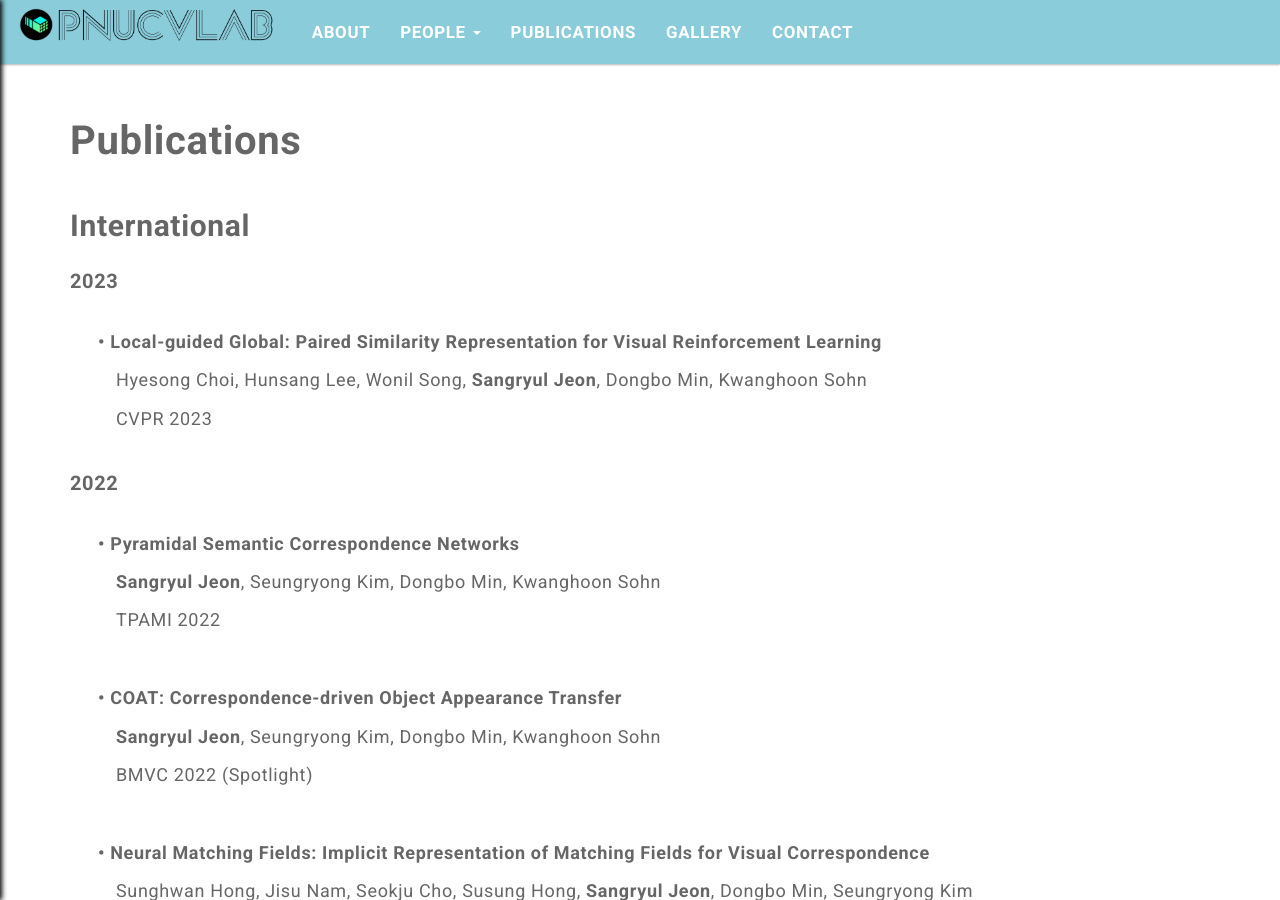
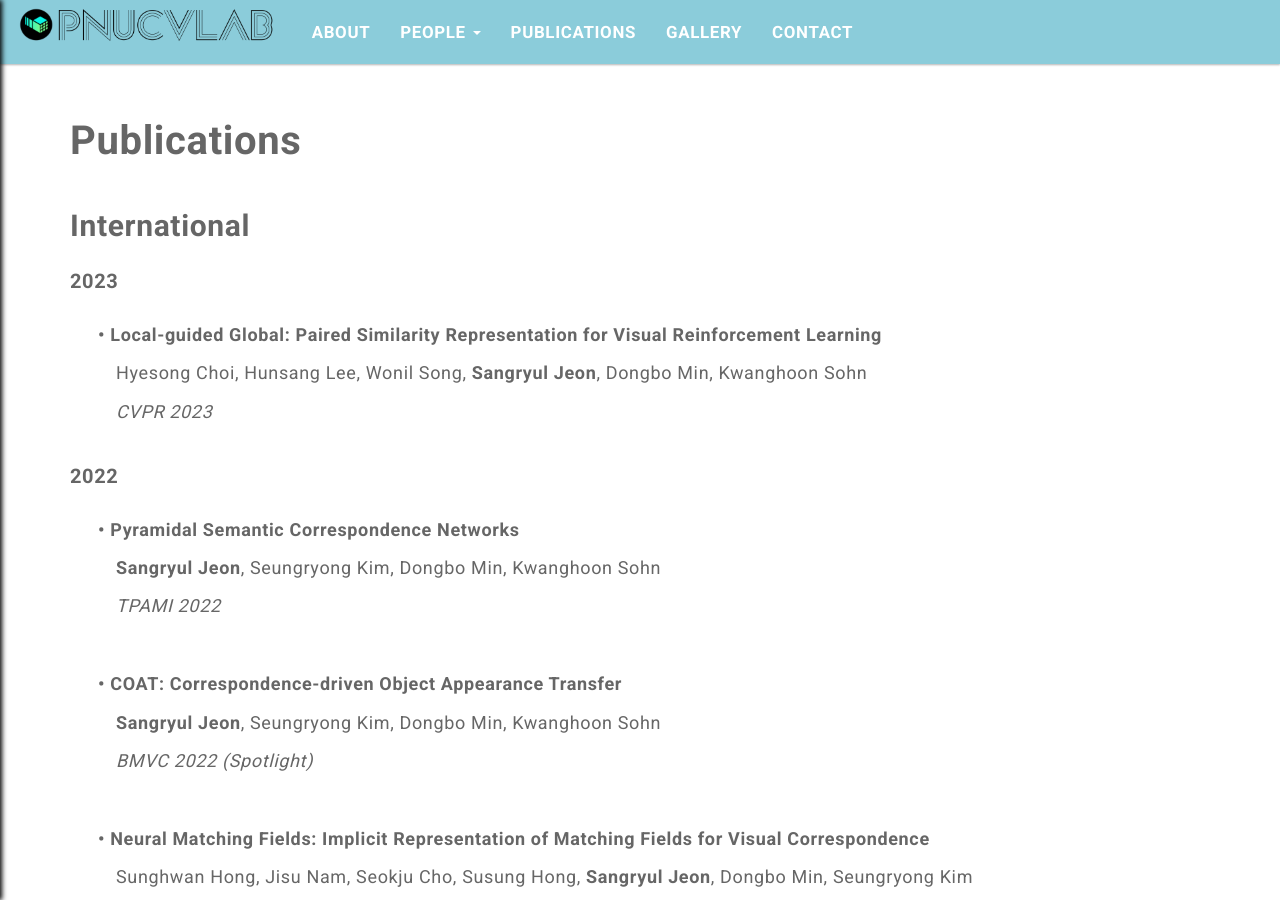
Before and after one commit to pnucvlab/pnucvlab.github.io, a Jekyll site: the page built from pages/publications.html, in a window 1280 px wide and 900 px high. Built offline with Jekyll 4.4.1, drawn with Linux system fonts in a browser that asks for light colours.

Commit message:
edit publications page

```diff
--- a/pages/publications.html
+++ b/pages/publications.html
@@ -8,184 +8,184 @@ permalink: /publications/
 
 <p style="font-size:30px; margin-bottom:10px;"><strong>International</strong></p>
 
-<p style="font-size:20px; margin-bottom:10px;"><strong>2023</strong></p>
+<p style="font-size:20px; margin-bottom:3px;"><strong>2023</strong></p>
 <div class="publication">
   <div class="publication-info">
-    <p style="font-size:18px; font-weight:bold; padding-left:1em; margin-bottom:2px;">
+    <p style="font-size:18px; font-weight:bold; padding-left:1em; margin-bottom:1px;">
       • Local-guided Global: Paired Similarity Representation for Visual Reinforcement Learning
     </p>
-    <p style="font-size:18px; padding-left:2em; margin-bottom:2px;">
+    <p style="font-size:18px; padding-left:2em; margin-bottom:1px;">
       Hyesong Choi, Hunsang Lee, Wonil Song, <strong>Sangryul Jeon</strong>, Dongbo Min, Kwanghoon Sohn
     </p>
-    <p style="font-size:18px; padding-left:2em; margin-bottom:10px;">
+    <p style="font-size:18px; padding-left:2em; margin-bottom:10px; font-style:italic;">
       CVPR 2023
     </p>
   </div>
 </div>
 
-<p style="font-size:20px; margin-bottom:10px;"><strong>2022</strong></p>
+<p style="font-size:20px; margin-bottom:3px;"><strong>2022</strong></p>
 <div class="publication">
   <div class="publication-info">
-    <p style="font-size:18px; font-weight:bold; padding-left:1em; margin-bottom:2px;">
+    <p style="font-size:18px; font-weight:bold; padding-left:1em; margin-bottom:1px;">
       • Pyramidal Semantic Correspondence Networks
     </p>
-    <p style="font-size:18px; padding-left:2em; margin-bottom:2px;">
+    <p style="font-size:18px; padding-left:2em; margin-bottom:1px;">
       <strong>Sangryul Jeon</strong>, Seungryong Kim, Dongbo Min, Kwanghoon Sohn
     </p>
-    <p style="font-size:18px; padding-left:2em; margin-bottom:10px;">
+    <p style="font-size:18px; padding-left:2em; margin-bottom:10px; font-style:italic;">
       TPAMI 2022
     </p>
   </div>
 </div>
 <div class="publication">
   <div class="publication-info">
-    <p style="font-size:18px; font-weight:bold; padding-left:1em; margin-bottom:2px;">
+    <p style="font-size:18px; font-weight:bold; padding-left:1em; margin-bottom:1px;">
       • COAT: Correspondence-driven Object Appearance Transfer
     </p>
-    <p style="font-size:18px; padding-left:2em; margin-bottom:2px;">
+    <p style="font-size:18px; padding-left:2em; margin-bottom:1px;">
       <strong>Sangryul Jeon</strong>, Seungryong Kim, Dongbo Min, Kwanghoon Sohn
     </p>
-    <p style="font-size:18px; padding-left:2em; margin-bottom:10px;">
+    <p style="font-size:18px; padding-left:2em; margin-bottom:10px; font-style:italic;">
       BMVC 2022 (Spotlight)
     </p>
   </div>
 </div>
 <div class="publication">
   <div class="publication-info">
-    <p style="font-size:18px; font-weight:bold; padding-left:1em; margin-bottom:2px;">
+    <p style="font-size:18px; font-weight:bold; padding-left:1em; margin-bottom:1px;">
       • Neural Matching Fields: Implicit Representation of Matching Fields for Visual Correspondence
     </p>
-    <p style="font-size:18px; padding-left:2em; margin-bottom:2px;">
+    <p style="font-size:18px; padding-left:2em; margin-bottom:1px;">
       Sunghwan Hong, Jisu Nam, Seokju Cho, Susung Hong, <strong>Sangryul Jeon</strong>, Dongbo Min, Seungryong Kim
     </p>
-    <p style="font-size:18px; padding-left:2em; margin-bottom:10px;">
+    <p style="font-size:18px; padding-left:2em; margin-bottom:10px; font-style:italic;">
       NeurIPS 2022
     </p>
   </div>
 </div>
 <div class="publication">
   <div class="publication-info">
-    <p style="font-size:18px; font-weight:bold; padding-left:1em; margin-bottom:2px;">
+    <p style="font-size:18px; font-weight:bold; padding-left:1em; margin-bottom:1px;">
       • Unsupervised Scene Sketch to Photo Synthesis
     </p>
-    <p style="font-size:18px; padding-left:2em; margin-bottom:2px;">
+    <p style="font-size:18px; padding-left:2em; margin-bottom:1px;">
       Jiayun Wang, <strong>Sangryul Jeon</strong>, Stella X. Yu, Xi Zhang, Himanshu Arora, Yu Lou
     </p>
-    <p style="font-size:18px; padding-left:2em; margin-bottom:10px;">
+    <p style="font-size:18px; padding-left:2em; margin-bottom:10px; font-style:italic;">
       ECCV Workshop 2022 – AIM
     </p>
   </div>
 </div>
 
-<p style="font-size:20px; margin-bottom:10px;"><strong>2021</strong></p>
+<p style="font-size:20px; margin-bottom:3px;"><strong>2021</strong></p>
 <div class="publication">
   <div class="publication-info">
-    <p style="font-size:18px; font-weight:bold; padding-left:1em; margin-bottom:2px;">
+    <p style="font-size:18px; font-weight:bold; padding-left:1em; margin-bottom:1px;">
       • CATs: Cost Aggregation Transformers for Visual Correspondence
     </p>
-    <p style="font-size:18px; padding-left:2em; margin-bottom:2px;">
+    <p style="font-size:18px; padding-left:2em; margin-bottom:1px;">
       Seokju Cho*, Sunghwan Hong*, <strong>Sangryul Jeon</strong>, Yunsung Lee, Kwanghoon Sohn, Seungryong Kim
     </p>
-    <p style="font-size:18px; padding-left:2em; margin-bottom:10px;">
+    <p style="font-size:18px; padding-left:2em; margin-bottom:10px; font-style:italic;">
       NeurIPS 2021
     </p>
   </div>
 </div>
 <div class="publication">
   <div class="publication-info">
-    <p style="font-size:18px; font-weight:bold; padding-left:1em; margin-bottom:2px;">
+    <p style="font-size:18px; font-weight:bold; padding-left:1em; margin-bottom:1px;">
       • Mining Better Samples for Contrastive Learning of Temporal Correspondence
     </p>
-    <p style="font-size:18px; padding-left:2em; margin-bottom:2px;">
+    <p style="font-size:18px; padding-left:2em; margin-bottom:1px;">
       <strong>Sangryul Jeon</strong>, Dongbo Min, Seungryong Kim, Kwanghoon Sohn
     </p>
-    <p style="font-size:18px; padding-left:2em; margin-bottom:10px;">
+    <p style="font-size:18px; padding-left:2em; margin-bottom:10px; font-style:italic;">
       CVPR 2021
     </p>
   </div>
 </div>
 
-<p style="font-size:20px; margin-bottom:10px;"><strong>2020</strong></p>
+<p style="font-size:20px; margin-bottom:3px;"><strong>2020</strong></p>
 <div class="publication">
   <div class="publication-info">
-    <p style="font-size:18px; font-weight:bold; padding-left:1em; margin-bottom:2px;">
+    <p style="font-size:18px; font-weight:bold; padding-left:1em; margin-bottom:1px;">
       • Guided Semantic Flow
     </p>
-    <p style="font-size:18px; padding-left:2em; margin-bottom:2px;">
+    <p style="font-size:18px; padding-left:2em; margin-bottom:1px;">
       <strong>Sangryul Jeon</strong>, Dongbo Min, Seungryong Kim, Kwanghoon Sohn
     </p>
-    <p style="font-size:18px; padding-left:2em; margin-bottom:10px;">
+    <p style="font-size:18px; padding-left:2em; margin-bottom:10px; font-style:italic;">
       ECCV 2020
     </p>
   </div>
 </div>
 
-<p style="font-size:20px; margin-bottom:10px;"><strong>2019</strong></p>
+<p style="font-size:20px; margin-bottom:3px;"><strong>2019</strong></p>
 <div class="publication">
   <div class="publication-info">
-    <p style="font-size:18px; font-weight:bold; padding-left:1em; margin-bottom:2px;">
+    <p style="font-size:18px; font-weight:bold; padding-left:1em; margin-bottom:1px;">
       • Joint Learning of Semantic Alignment and Object Landmark Detection
     </p>
-    <p style="font-size:18px; padding-left:2em; margin-bottom:2px;">
+    <p style="font-size:18px; padding-left:2em; margin-bottom:1px;">
       <strong>Sangryul Jeon</strong>, Dongbo Min, Seungryong Kim, Kwanghoon Sohn
     </p>
-    <p style="font-size:18px; padding-left:2em; margin-bottom:10px;">
+    <p style="font-size:18px; padding-left:2em; margin-bottom:10px; font-style:italic;">
       ICCV 2019
     </p>
   </div>
 </div>
 <div class="publication">
   <div class="publication-info">
-    <p style="font-size:18px; font-weight:bold; padding-left:1em; margin-bottom:2px;">
+    <p style="font-size:18px; font-weight:bold; padding-left:1em; margin-bottom:1px;">
       • Semantic Attribute Matching Networks
     </p>
-    <p style="font-size:18px; padding-left:2em; margin-bottom:2px;">
+    <p style="font-size:18px; padding-left:2em; margin-bottom:1px;">
       Seungryong Kim, Dongbo Min, Somi Jeong, Sunok Kim, <strong>Sangryul Jeon</strong>, Kwanghoon Sohn
     </p>
-    <p style="font-size:18px; padding-left:2em; margin-bottom:10px;">
+    <p style="font-size:18px; padding-left:2em; margin-bottom:10px; font-style:italic;">
       CVPR 2019
     </p>
   </div>
 </div>
 
-<p style="font-size:20px; margin-bottom:10px;"><strong>2018</strong></p>
+<p style="font-size:20px; margin-bottom:3px;"><strong>2018</strong></p>
 <div class="publication">
   <div class="publication-info">
-    <p style="font-size:18px; font-weight:bold; padding-left:1em; margin-bottom:2px;">
+    <p style="font-size:18px; font-weight:bold; padding-left:1em; margin-bottom:1px;">
       • Recurrent Transformer Networks for Semantic Correspondence
     </p>
-    <p style="font-size:18px; padding-left:2em; margin-bottom:2px;">
+    <p style="font-size:18px; padding-left:2em; margin-bottom:1px;">
       Seungryong Kim, Stephen Lin, <strong>Sangryul Jeon</strong>, Dongbo Min, Kwanghoon Sohn
     </p>
-    <p style="font-size:18px; padding-left:2em; margin-bottom:10px;">
+    <p style="font-size:18px; padding-left:2em; margin-bottom:10px; font-style:italic;">
       NeurIPS 2018
     </p>
   </div>
 </div>
 <div class="publication">
   <div class="publication-info">
-    <p style="font-size:18px; font-weight:bold; padding-left:1em; margin-bottom:2px;">
+    <p style="font-size:18px; font-weight:bold; padding-left:1em; margin-bottom:1px;">
       • PARN: Pyramidal Affine Regression Networks for Dense Semantic Correspondence
     </p>
-    <p style="font-size:18px; padding-left:2em; margin-bottom:2px;">
+    <p style="font-size:18px; padding-left:2em; margin-bottom:1px;">
       <strong>Sangryul Jeon</strong>, Seungryong Kim, Dongbo Min, Kwanghoon Sohn
     </p>
-    <p style="font-size:18px; padding-left:2em; margin-bottom:10px;">
+    <p style="font-size:18px; padding-left:2em; margin-bottom:10px; font-style:italic;">
       ECCV 2018
     </p>
   </div>
 </div>
 
-<p style="font-size:20px; margin-bottom:10px;"><strong>2017</strong></p>
+<p style="font-size:20px; margin-bottom:3px;"><strong>2017</strong></p>
 <div class="publication">
   <div class="publication-info">
-    <p style="font-size:18px; font-weight:bold; padding-left:1em; margin-bottom:2px;">
+    <p style="font-size:18px; font-weight:bold; padding-left:1em; margin-bottom:1px;">
       • FCSS: Fully Convolutional Self-Similarity for Dense Semantic Correspondence
     </p>
-    <p style="font-size:18px; padding-left:2em; margin-bottom:2px;">
+    <p style="font-size:18px; padding-left:2em; margin-bottom:1px;">
       Seungryong Kim, Dongbo Min, Bumsub Ham, <strong>Sangryul Jeon</strong>, Stephen Lin, Kwanghoon Sohn
     </p>
-    <p style="font-size:18px; padding-left:2em; margin-bottom:10px;">
+    <p style="font-size:18px; padding-left:2em; margin-bottom:10px; font-style:italic;">
       CVPR 2017
     </p>
   </div>
@@ -193,31 +193,31 @@ permalink: /publications/
 
 <p style="font-size:30px; margin-top:40px; margin-bottom:10px;"><strong>Domestic</strong></p>
 
-<p style="font-size:20px; margin-bottom:10px;"><strong>2025</strong></p>
+<p style="font-size:20px; margin-bottom:3px;"><strong>2025</strong></p>
 <div class="publication">
   <div class="publication-info">
-    <p style="font-size:18px; font-weight:bold; padding-left:1em; margin-bottom:2px;">
+    <p style="font-size:18px; font-weight:bold; padding-left:1em; margin-bottom:1px;">
       • Dual Affinity Graph Construction for Open-Vocabulary Semantic Segmentation
     </p>
-    <p style="font-size:18px; padding-left:2em; margin-bottom:2px;">
+    <p style="font-size:18px; padding-left:2em; margin-bottom:1px;">
       <strong>Bigyeol Choi</strong>, Kyun-dong Kim, Sung-soo Kim, <strong>Sangryul Jeon</strong>
     </p>
-    <p style="font-size:18px; padding-left:2em; margin-bottom:10px;">
+    <p style="font-size:18px; padding-left:2em; margin-bottom:10px; font-style:italic;">
       컴퓨터종합학술대회(KCC) 2025
     </p>
   </div>
 </div>
 
-<p style="font-size:20px; margin-bottom:10px;"><strong>2024</strong></p>
+<p style="font-size:20px; margin-bottom:3px;"><strong>2024</strong></p>
 <div class="publication">
   <div class="publication-info">
-    <p style="font-size:18px; font-weight:bold; padding-left:1em; margin-bottom:2px;">
+    <p style="font-size:18px; font-weight:bold; padding-left:1em; margin-bottom:1px;">
       • Denoising Pixel-Text Alignments driven by Diffusion Process for Open-Vocabulary Semantic Segmentation
     </p>
-    <p style="font-size:18px; padding-left:2em; margin-bottom:2px;">
+    <p style="font-size:18px; padding-left:2em; margin-bottom:1px;">
       <strong>Bigyeol Choi</strong>, <strong>Sangryul Jeon</strong>
     </p>
-    <p style="font-size:18px; padding-left:2em; margin-bottom:10px;">
+    <p style="font-size:18px; padding-left:2em; margin-bottom:10px; font-style:italic;">
       한국인공지능학회(KAIA) 하계학술대회 2024
     </p>
   </div>
```
